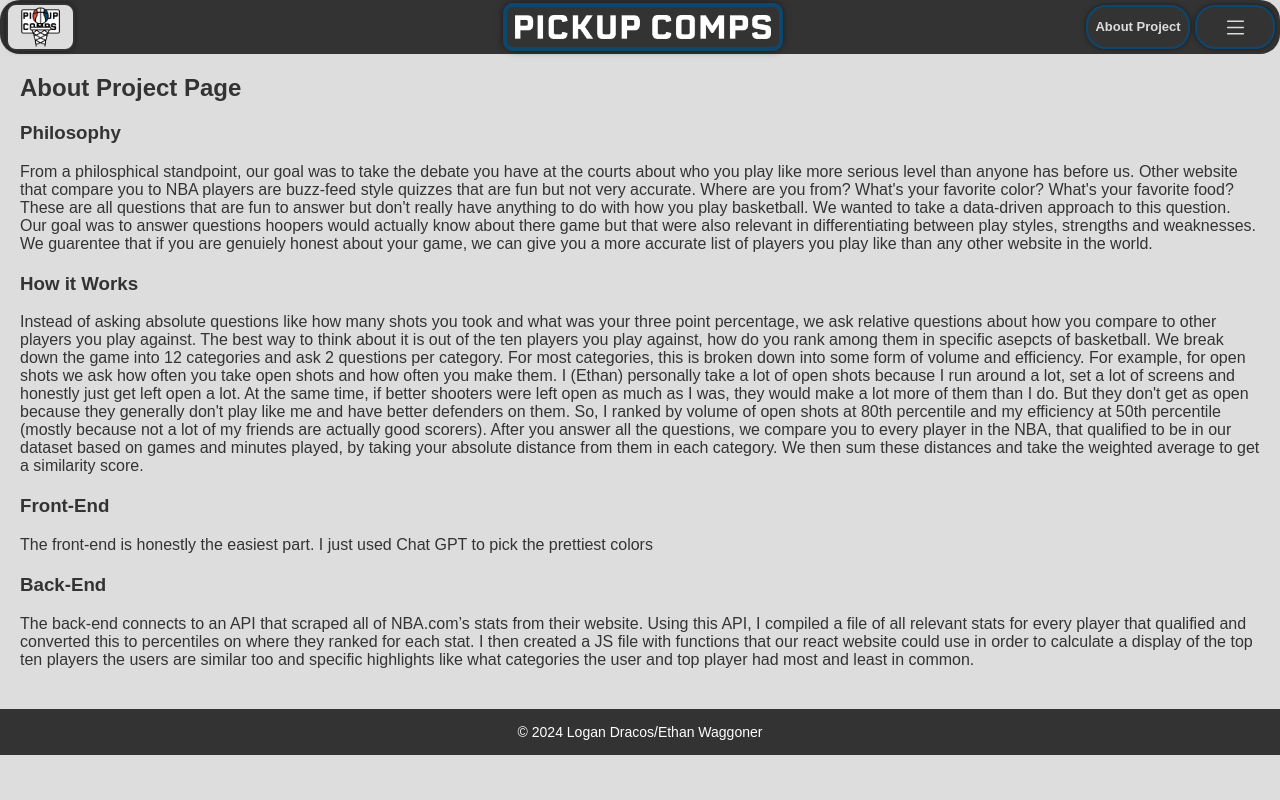
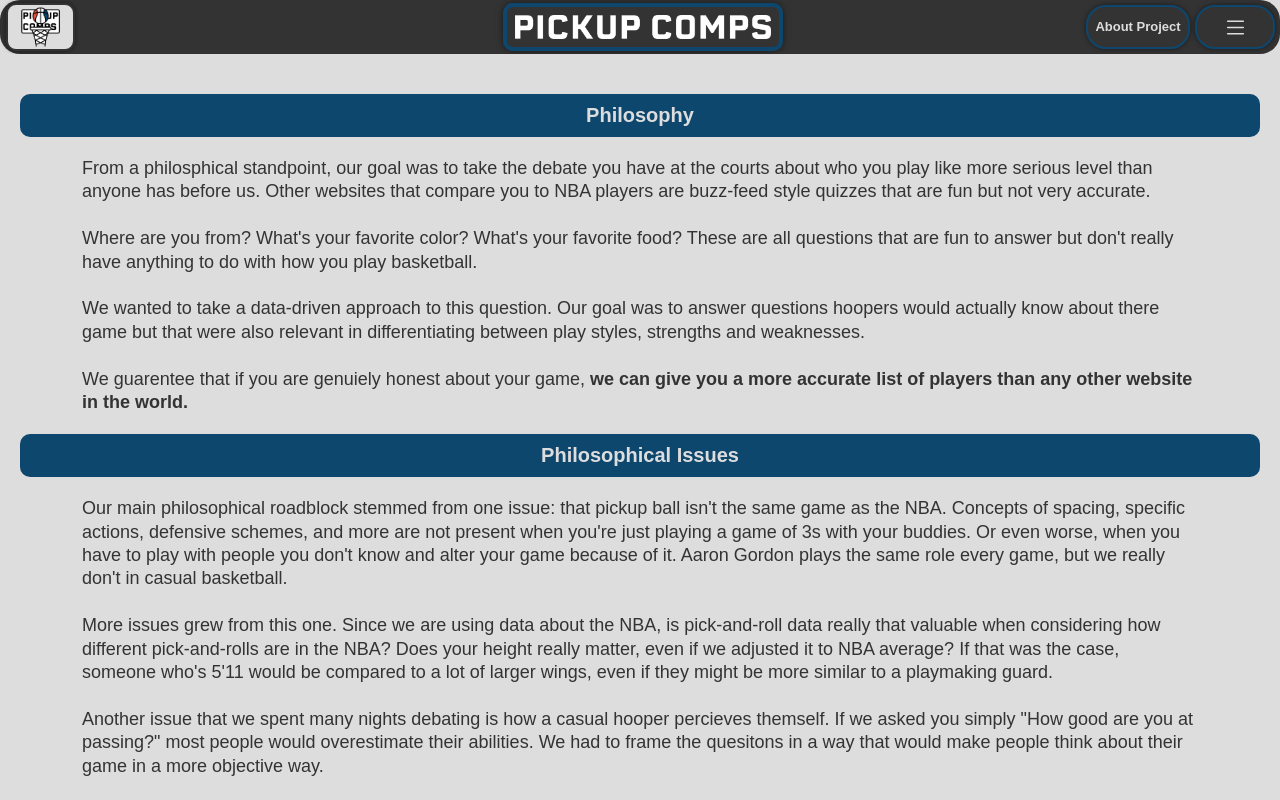
Before and after one commit to dracos-l/pickupcompsv2, a React (Create React App) app: page /AboutProjContent in a window 1280 px wide. Shown: the top 800 px of the page. Built offline with nearby package versions, Linux system fonts and the light colour scheme.

Commit message:
Small styling, fixing, and About Proj stuff

```diff
--- a/package.json
+++ b/package.json
@@ -15,7 +15,7 @@
     "react-bootstrap": "^2.8.0",
     "react-dom": "^18.2.0",
     "react-modal": "^3.16.1",
-    "react-router-dom": "^6.22.3",
+    "react-router-dom": "^6.23.1",
     "react-scripts": "^5.0.1",
     "react-typewriter-effect": "^1.1.0",
     "sass": "^1.67.0",
--- a/src/App.css
+++ b/src/App.css
@@ -196,7 +196,7 @@ header .AboutProjButton:hover:hover {
 .popup-modal h3 {
   font-size: 36px; /* Font size for the heading */
   margin-bottom: 10px; /* Spacing below the heading */
-  color: #ddd;
+  color: white;
   text-shadow: 0 0 10px rgba(255, 255, 255, 0.2);
   text-align: center;
 }
@@ -271,25 +271,64 @@ main ul li {
   margin: 0 0 10px 0;
 }
 
-.about {
+.aboutWrapper {
+  animation: fadeIn 3s;
+  animation-fill-mode: forwards;
+}
+@keyframes fadeIn {
+  from {
+    opacity: 0;
+  }
+  to {
+    opacity: 1;
+  }
+}
+.aboutWrapper h1 {
+  text-align: center;
+  font-weight: bold;
+  font-size: 30px;
+  color: #333;
+  padding: 10px;
+  border-radius: 10px;
+  margin-top: 20px;
+  margin-bottom: 20px;
+}
+.aboutWrapper .about {
   padding: 20px;
   color: #333;
   background-color: #ddd;
 }
-.about h1 {
+.aboutWrapper .about h1 {
   font-size: 24px;
   margin: 0 0 20px 0;
 }
-.about p {
+.aboutWrapper .about p {
   font-size: 16px;
   margin: 0 0 20px 0;
 }
-.about ul {
+.aboutWrapper .about ul {
   list-style: none;
   margin: 0 0 20px 0;
 }
-.about ul li {
+.aboutWrapper .about ul li {
   margin: 0 0 10px 0;
+}
+.aboutWrapper .about p {
+  line-height: 1.3;
+  margin-left: 5%;
+  margin-right: 5%;
+  font-size: 18px;
+}
+.aboutWrapper .about h3 {
+  text-align: center;
+  font-weight: bold;
+  font-size: 20px;
+  color: #ddd;
+  background-color: #0e476e;
+  padding: 10px;
+  border-radius: 10px;
+  margin-top: 20px;
+  margin-bottom: 20px;
 }
 
 .easter {
@@ -727,6 +766,7 @@ strong {
   align-items: left;
   margin-top: 20px;
   margin-left: 20px;
+  margin-right: 20%;
   animation: fadeIn 3s;
   animation-fill-mode: forwards;
 }
@@ -742,6 +782,7 @@ strong {
   display: flex;
   align-items: center;
   margin-bottom: 20px;
+  margin-right: 40%;
 }
 .editWrapper .question-title {
   margin-right: 20px;
@@ -752,6 +793,8 @@ strong {
   display: flex;
   position: fixed;
   left: 270px;
+  margin-right: 40%;
+  min-width: 100px;
 }
 .editWrapper .editInput1, .editWrapper .editInput2 {
   width: 100%;
@@ -769,23 +812,38 @@ strong {
 .editWrapper .editInput2 {
   margin-left: 25px;
 }
-.editWrapper button {
+
+.editButtonSubmit {
+  display: flex;
+  justify-content: center;
+  margin: 0 auto;
+  margin-top: 20px;
+  margin-bottom: 20px;
   background-color: #0e476e;
   color: #fff;
   border: none;
   font-size: 16px;
-  text-align: center;
-  margin: 0 auto;
   cursor: pointer;
   transition: background-color 0.3s ease;
   border-radius: 10px;
   width: 80px;
   height: 40px;
-  margin-bottom: 20px;
+  display: block;
+  margin-top: 20px;
+  animation: fadeIn 3s;
+  animation-fill-mode: forwards;
 }
-.editWrapper button:hover {
+.editButtonSubmit:hover {
   background-color: #0056b3; /* Button background color on hover */
   box-shadow: 0 0 10px 0 rgba(0, 0, 0, 0.5);
+}
+@keyframes fadeIn {
+  from {
+    opacity: 0;
+  }
+  to {
+    opacity: 1;
+  }
 }
 
 footer {
--- a/src/App.scss
+++ b/src/App.scss
@@ -283,7 +283,7 @@ header {
   h3 {
     font-size: 36px; /* Font size for the heading */
     margin-bottom: 10px; /* Spacing below the heading */
-    color: $basically-white;
+    color: white;
     text-shadow: 0 0 10px rgba(255,255,255,0.2);
     //align center
     text-align: center;
@@ -366,8 +366,60 @@ main {
 }
 
 //AboutProj Page
-.about {
-  @include main-content;
+
+  .aboutWrapper{
+  animation: fadeIn 3s;
+  animation-fill-mode: forwards;
+  //animation
+  @keyframes fadeIn {
+    from {
+      opacity: 0;
+    }
+    to {
+      opacity: 1;
+    }
+  }
+  h1{
+    //center text
+    text-align: center;
+    //bold
+    font-weight: bold;
+    //more styling
+    font-size: 30px;
+    //background color
+    color: $basically-black;
+    padding: 10px;
+    border-radius: 10px;
+    //move upwards
+    margin-top: 20px;
+    margin-bottom: 20px;
+  }
+  .about {
+    @include main-content;
+    p {
+        //space between lines within paragraph
+        line-height: 1.3;
+        margin-left: 5%;
+        margin-right: 5%;
+        font-size: 18px;
+    }
+    h3{
+      //center text
+      text-align: center;
+      //bold
+      font-weight: bold;
+      //more styling
+      font-size: 20px;
+      //background color
+      color: $basically-white;
+      background-color: $primary-color;
+      padding: 10px;
+      border-radius: 10px;
+      //move upwards
+      margin-top: 20px;
+      margin-bottom: 20px;
+    }
+  }
 }
 
 //EasterEgg Page
@@ -806,6 +858,7 @@ strong {
   align-items: left;
   margin-top: 20px;
   margin-left: 20px;
+  margin-right: 20%;
   animation: fadeIn 3s;
   animation-fill-mode: forwards;
     //animation
@@ -822,6 +875,8 @@ strong {
     display: flex;
     align-items: center;
     margin-bottom: 20px;
+    margin-right: 40%;
+
   }
   .question-title {
     margin-right: 20px;
@@ -833,7 +888,8 @@ strong {
     display: flex;
     position: fixed;
     left: 270px;
-
+    margin-right:40%;
+    min-width: 100px;
   }
   .editInput1, .editInput2{
     width: 100%;
@@ -856,15 +912,20 @@ strong {
   }
 
 
-  button{
+
+}
+.editButtonSubmit{
+    //flex space side by side
+    display: flex;
+    justify-content: center;
+    margin: 0 auto;
+    //center of page
+    margin-top: 20px;
+    margin-bottom: 20px;
     background-color: $primary-color;
     color: #fff;
     border: none;
     font-size: 16px;
-    //center text
-    text-align: center;
-    //center button on page
-    margin: 0 auto;
     cursor: pointer;
     transition: background-color 0.3s ease;
     //add padding
@@ -873,10 +934,22 @@ strong {
     //size
     width: 80px;
     height: 40px;
-    margin-bottom: 20px;
     //align center
+    display: block;
+    //move button down
+    margin-top: 20px;
     @include buttonHover;
-  }
+    animation: fadeIn 3s;
+    animation-fill-mode: forwards;
+    //animation
+    @keyframes fadeIn {
+      from {
+        opacity: 0;
+      }
+      to {
+        opacity: 1;
+      }
+    }
 }
 
 
--- a/src/components/AboutProjContent.js
+++ b/src/components/AboutProjContent.js
@@ -2,37 +2,50 @@ import React from 'react';
 
 const AboutProjContent = () => {
   return (
+    <div class="aboutWrapper">
       <div class='about'>
-        <h1>About Project Page</h1>
           <h3>Philosophy</h3>
           <p>
             From a philosphical standpoint, our goal was to take the debate you have at the courts about who you play like more serious level than anyone has before us.
-          Other website that compare you to NBA players are buzz-feed style quizzes that are fun but not very accurate.
-          Where are you from? What's your favorite color? What's your favorite food?
-          These are all questions that are fun to answer but don't really have anything to do with how you play basketball.
-          We wanted to take a data-driven approach to this question. Our goal was to answer questions hoopers would actually know about there game but that were also relevant in differentiating between play styles, strengths and weaknesses.
-          We guarentee that if you are genuiely honest about your game, we can give you a more accurate list of players you play like than any other website in the world.
+            Other websites that compare you to NBA players are buzz-feed style quizzes that are fun but not very accurate. <br/><br/>
+            Where are you from? What's your favorite color? What's your favorite food? These are all questions that are fun to answer but don't really have anything to do with how you play basketball. <br/><br/>
+            We wanted to take a data-driven approach to this question. Our goal was to answer questions hoopers would actually know about there game but that were also relevant in differentiating between play styles, strengths and weaknesses. <br/><br/>
+            We guarentee that if you are genuiely honest about your game, <b>we can give you a more accurate list of players than any other website in the world.</b> <br/>
+          </p>
+          <h3>Philosophical Issues</h3>
+          <p>
+            Our main philosophical roadblock stemmed from one issue: that pickup ball isn't the same game as the NBA. Concepts of spacing, specific actions, defensive schemes, and more are not present when you're just playing a game of 3s with your buddies.
+            Or even worse, when you have to play with people you don't know and alter your game because of it. Aaron Gordon plays the same role every game, but we really don't in casual basketball. <br/> <br/>
+            More issues grew from this one. Since we are using data about the NBA, is pick-and-roll data really that valuable when considering how different pick-and-rolls are in the NBA? Does your height really matter, even if we adjusted it to NBA average?
+            If that was the case, someone who's 5'11 would be compared to a lot of larger wings, even if they might be more similar to a playmaking guard. <br/> <br/>
+            Another issue that we spent many nights debating is how a casual hooper percieves themself. If we asked you simply "How good are you at passing?" most people would overestimate their abilities. We had to frame the quesitons in a way that would make people think about their game in a more objective way. <br/> <br/>
+            I could go on and on about the extensive conversations the two of us have had about perfecting the method of answering our guiding question (Of course being "how can I make a website that tells me I am Lebron James"), but I think you get the point. <br/>
           </p>
           <h3>How it Works</h3>
           <p>
             Instead of asking absolute questions like how many shots you took and what was your three point percentage, we ask relative questions about how you compare to other players you play against.
-          The best way to think about it is out of the ten players you play against, how do you rank among them in specific asepcts of basketball.
+            The best way to think about it is out of the ten players you play against, how do you rank among them in specific asepcts of basketball. <br/><br/>
             We break down the game into 12 categories and ask 2 questions per category. For most categories, this is broken down into some form of volume and efficiency.
             For example, for open shots we ask how often you take open shots and how often you make them.
             I (Ethan) personally take a lot of open shots because I run around a lot, set a lot of screens and honestly just get left open a lot.
             At the same time, if better shooters were left open as much as I was, they would make a lot more of them than I do. But they don't get as open because they generally don't play like me and have better defenders on them.
-          So, I ranked by volume of open shots at 80th percentile and my efficiency at 50th percentile (mostly because not a lot of my friends are actually good scorers).
-          After you answer all the questions, we compare you to every player in the NBA, that qualified to be in our dataset based on games and minutes played, by taking your absolute distance from them in each category.
-          We then sum these distances and take the weighted average to get a similarity score.
+            So, I ranked by volume of open shots at 80th percentile and my efficiency at 50th percentile (mostly because not a lot of my friends are actually good scorers). <br/><br/>
+            After you answer all the questions, we compare you to every player in the NBA that qualified to be in our dataset based on games and minutes played. We take your absolute distance from them in each category, then sum these distances and take the weighted average to get a similarity score. <br />
           </p>
           <h3>Front-End</h3>
-        <p>The front-end is honestly the easiest part. I just used Chat GPT to pick the prettiest colors</p>
+          <p>
+            I (Logan) created our frontend using React with <a href="https://dracos-l.github.io/Pickup_Comps/">react-router-dom</a> for routing, <a href="https://sass-lang.com">sass</a> for styling, and a few other small things for certain functionalities on the webpage, such as Modal and various hooks. <br/> <br/>
+            There were many times I wanted to get much fancier with the styling and animations, but I had to remind myself (and Ethan had to remind me) that the main goal of the website was to be informative and easy to use. Our guiding philosophy was to make this website as direct and clear as possible, so I had to keep the design simple. <br/> <br/>
+            Being one of the first times I've designed a website, there were many issues with spacing, flexboxes, dropdown menus, and more that I had to learn on the fly. If you've never designed a website from scratch before, you'd be surprised at how long it takes to make everything look good on any size screen. <br/> <br/>
+            I'm proud of the final product, and as we continue to come back to this website to improve both the front and back end, I'm sure I'll be able to make it even better. After all, this is only version 2 (see version 1 <a href= "https://dracos-l.github.io/Pickup_Comps/">here</a> (<b>WARNING: It is ugly and much worse than this version</b>)). <br/>
+          </p>
           <h3>Back-End</h3>
           <p>
-          The back-end connects to an API that scraped all of NBA.com’s stats from their website.
+            The back-end connects to an API that scraped all of NBA.com’s stats from their website, link here: link[HYPERLINK].
             Using this API, I compiled a file of all relevant stats for every player that qualified and converted this to percentiles on where they ranked for each stat.
             I then created a JS file with functions that our react website could use in order to calculate a display of the top ten players the users are similar too and specific highlights like what categories the user and top player had most and least in common.
           </p>
+      </div>
     </div>
   );
 };
--- a/src/components/Edit.js
+++ b/src/components/Edit.js
@@ -108,8 +108,9 @@ const EditPage = () => {
                 </div>
             ))}
         </div>
-        <button onClick={handleSubmit}>Submit</button>
+
         </div>
+        <button class = "editButtonSubmit" onClick={handleSubmit}>Submit</button>
         <style>
             {`
                 body {
```
Also changed, not shown: 2 other files (tests, documents, lock files or other folders). Lines whose indentation alone changed are shown as unchanged.
